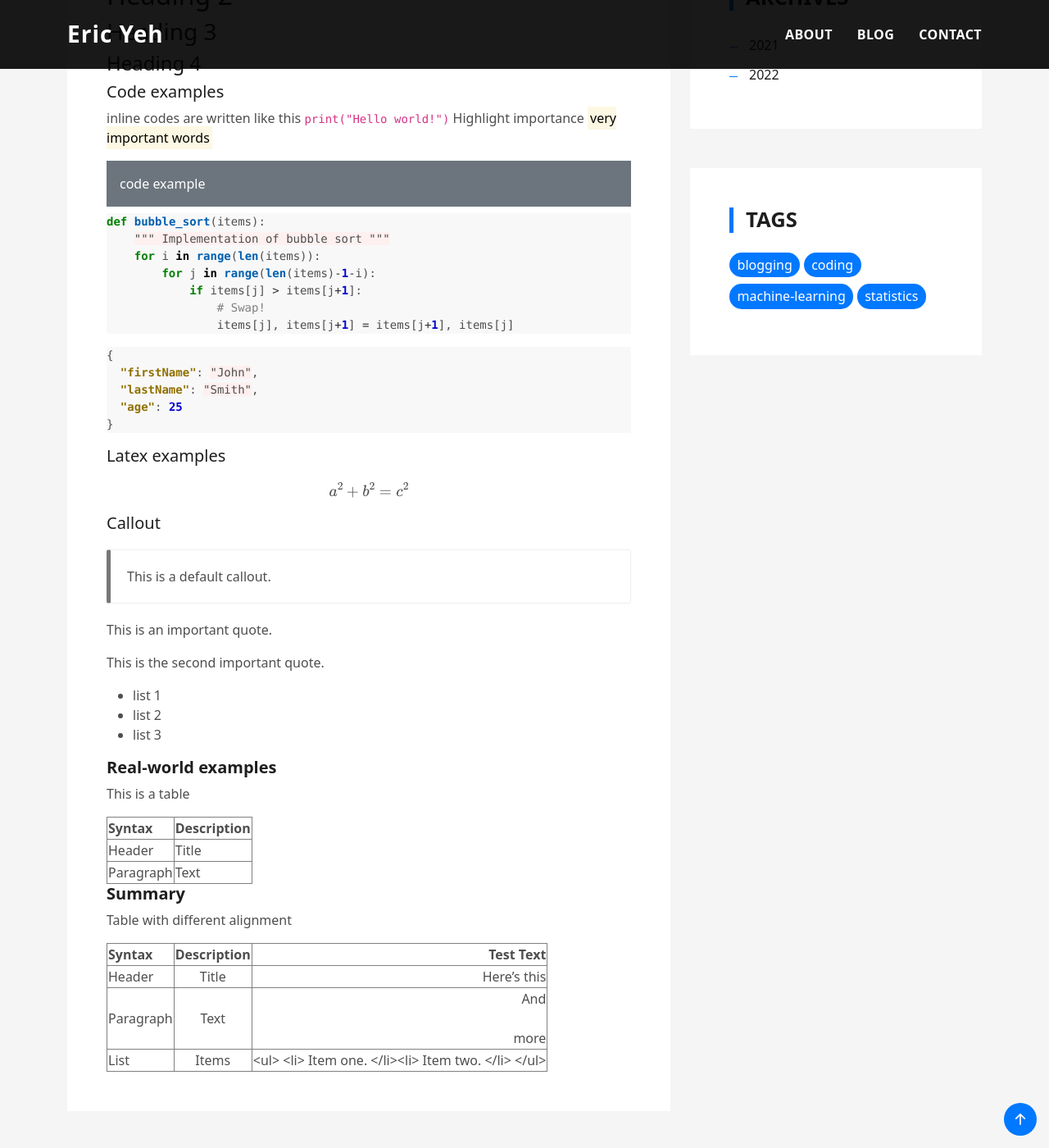
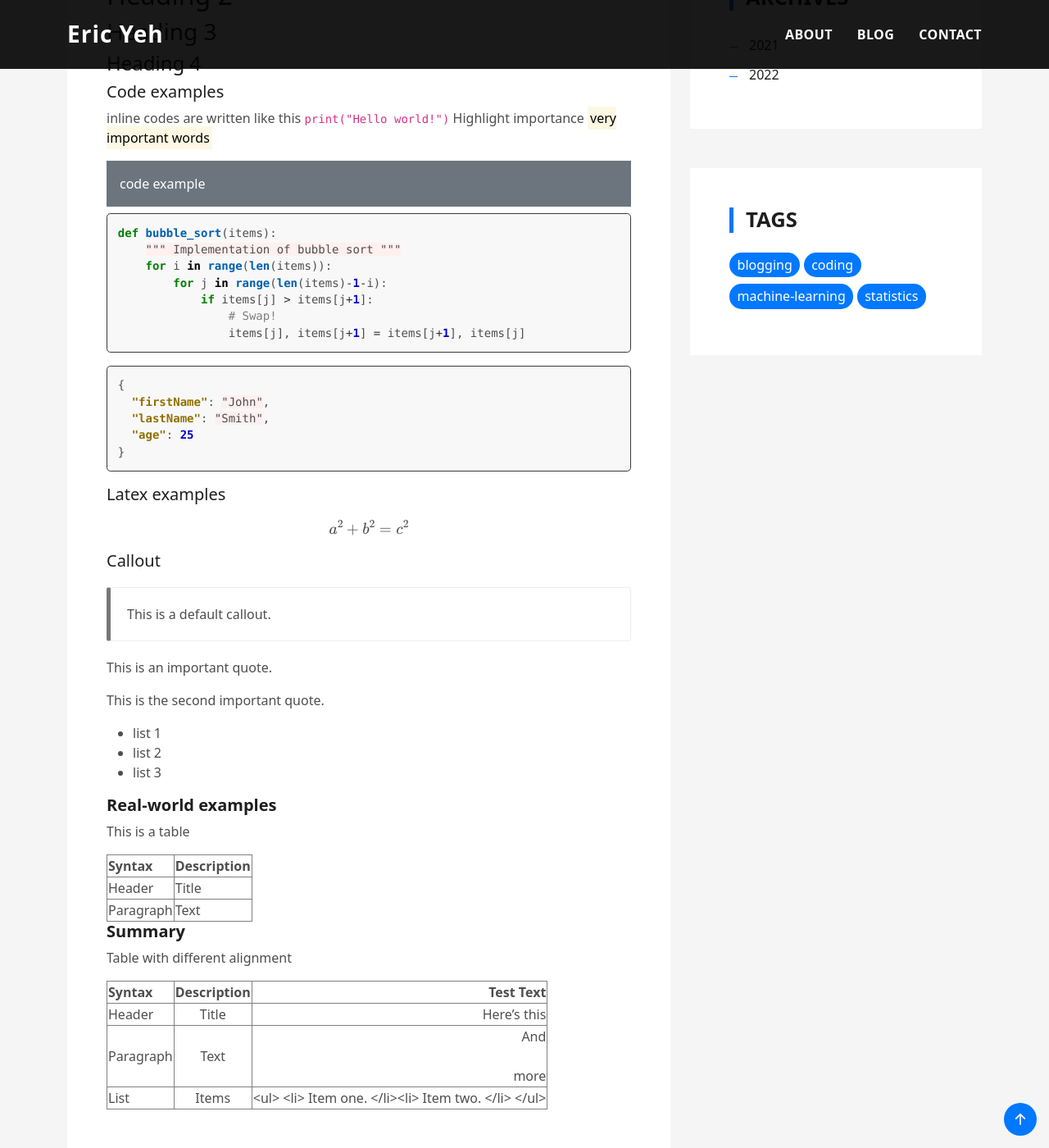
Before and after one commit to ericyeh-dr/ericyeh-dr.github.io, a Jekyll site: the page built from _posts/2022-04-07-test-blog.md, in a window 1280 px wide and 1400 px high, scrolled down 709 px. Shown: the whole window at 82% size. Built offline with Jekyll 4.4.1, drawn with Linux system fonts in a browser that asks for light colours.

Commit message:
cd pre border color

```diff
--- a/assets/css/style.css
+++ b/assets/css/style.css
@@ -1540,7 +1540,7 @@ Adapted from
 2.https://github.com/chrisyeh96/chrisyeh96.github.io/blob/main/css/rouge-github.css
 -----------------------------------------------------------------*/
 
-.pre {
+pre {
   padding: 0.8rem;
   margin-bottom: 1rem;
   border: solid 1px #373a3d;
```
